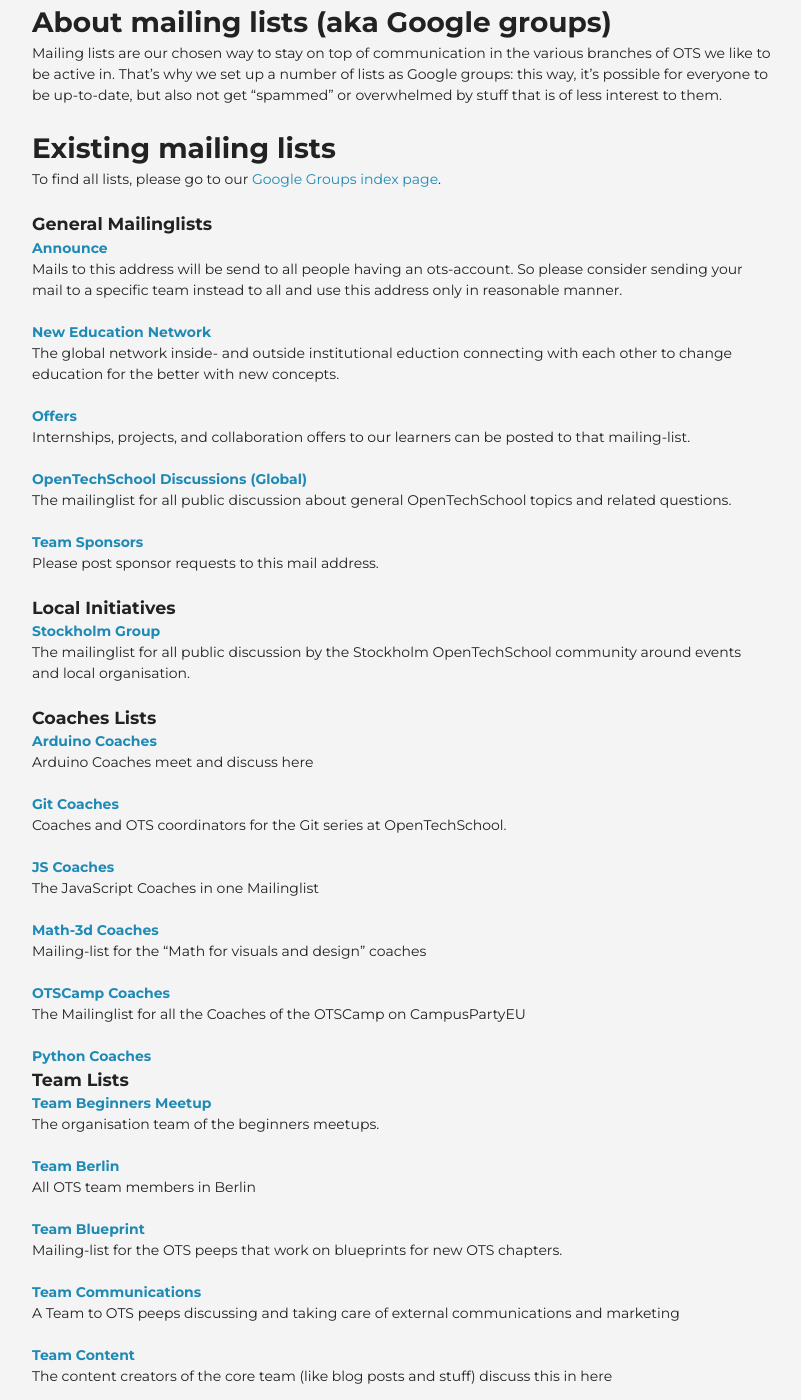
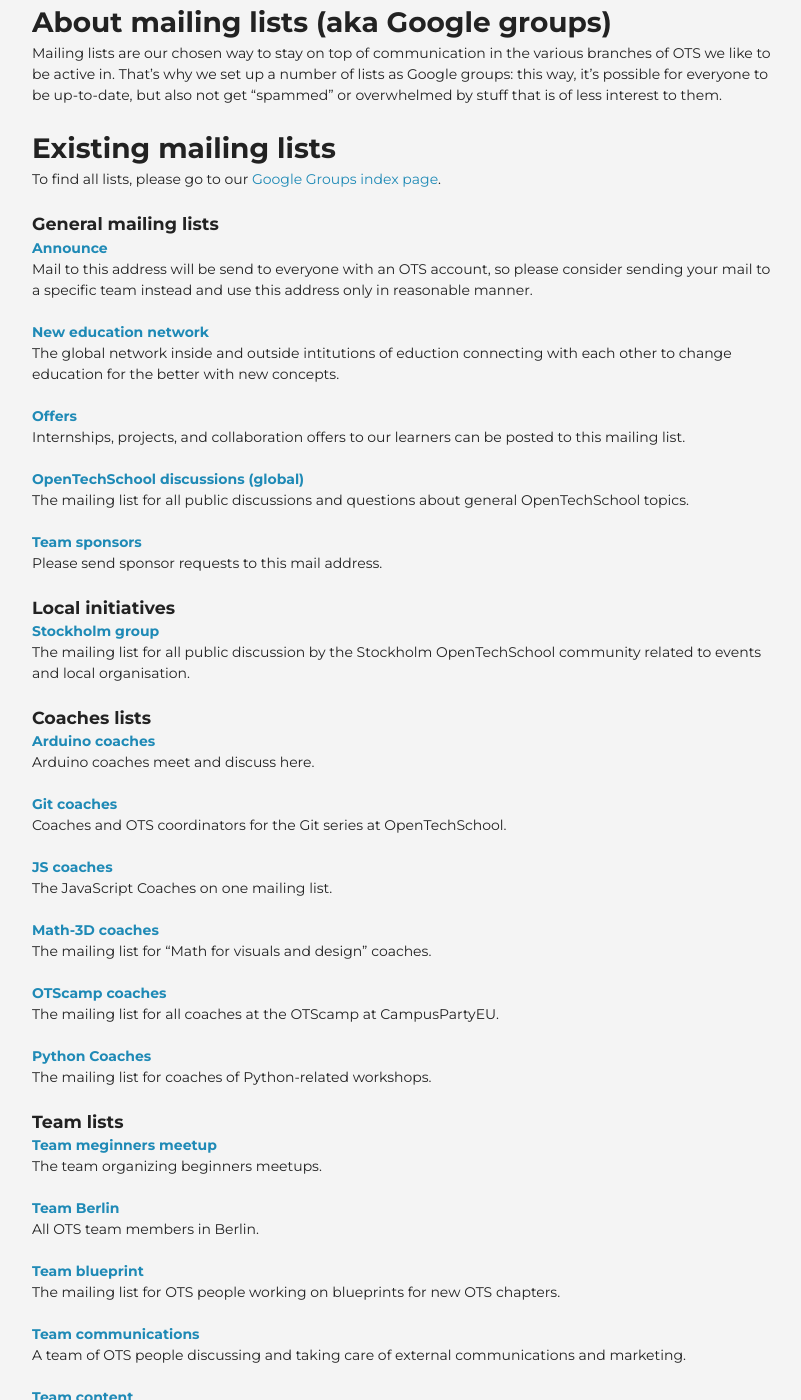
Before and after one commit to OpenTechSchool/www.opentechschool.org, a Jekyll site: the page built from handbooks/mailinglists.md, in a window 1280 px wide and 1400 px high, scrolled down 383 px. Shown: the whole window, without its empty margins (238-1039 px from the left). Built offline with Jekyll 4.4.1, drawn with Linux system fonts in a browser that asks for light colours; nearby versions of some CDN libraries; some of the changed text lies outside the part shown.

Commit message:
copyediting

```diff
--- a/_includes/groups_list.md
+++ b/_includes/groups_list.md
@@ -1,115 +1,115 @@
 
-
-### General Mailinglists
+### General mailing lists
 
 #### [Announce](https://groups.google.com/a/opentechschool.org/forum/?fromgroups#!forum/announce)
 
-Mails to this address will be send to all people having an ots-account. So please consider sending your mail to a specific team instead to all and use this address only in reasonable manner.
+Mail to this address will be send to everyone with an OTS account, so please consider sending your mail to a specific team instead and use this address only in reasonable manner.
 
 
-#### [New Education Network](https://groups.google.com/a/opentechschool.org/forum/?fromgroups#!forum/new.edu.network)
+#### [New education network](https://groups.google.com/a/opentechschool.org/forum/?fromgroups#!forum/new.edu.network)
 
-The global network inside- and outside institutional eduction connecting with each other to change education for the better with new concepts.
+The global network inside and outside intitutions of eduction connecting with each other to change education for the better with new concepts.
 
 
 #### [Offers](https://groups.google.com/a/opentechschool.org/forum/?fromgroups#!forum/offers)
 
-Internships, projects, and collaboration offers to our learners can be posted to that mailing-list.
+Internships, projects, and collaboration offers to our learners can be posted to this mailing list.
 
 
-#### [OpenTechSchool Discussions (Global)](https://groups.google.com/a/opentechschool.org/forum/?fromgroups#!forum/discuss.global)
+#### [OpenTechSchool discussions (global)](https://groups.google.com/a/opentechschool.org/forum/?fromgroups#!forum/discuss.global)
 
-The mailinglist for all public discussion about general OpenTechSchool topics and related questions.
+The mailing list for all public discussions and questions about general OpenTechSchool topics.
 
 
-#### [Team Sponsors](https://groups.google.com/a/opentechschool.org/forum/?fromgroups#!forum/sponsors)
+#### [Team sponsors](https://groups.google.com/a/opentechschool.org/forum/?fromgroups#!forum/sponsors)
 
-Please post sponsor requests to this mail address.
+Please send sponsor requests to this mail address.
 
-### Local Initiatives
+### Local initiatives
 
-#### [Stockholm Group](https://groups.google.com/a/opentechschool.org/forum/?fromgroups#!forum/discuss.stockholm)
+#### [Stockholm group](https://groups.google.com/a/opentechschool.org/forum/?fromgroups#!forum/discuss.stockholm)
 
-The mailinglist for all public discussion by the Stockholm OpenTechSchool community around events and local organisation.
+The mailing list for all public discussion by the Stockholm OpenTechSchool community related to events and local organisation.
 
-### Coaches Lists
+### Coaches lists
 
-#### [Arduino Coaches](https://groups.google.com/a/opentechschool.org/forum/?fromgroups#!forum/coaches.arduino)
+#### [Arduino coaches](https://groups.google.com/a/opentechschool.org/forum/?fromgroups#!forum/coaches.arduino)
 
-Arduino Coaches meet and discuss here
+Arduino coaches meet and discuss here.
 
 
-#### [Git Coaches](https://groups.google.com/a/opentechschool.org/forum/?fromgroups#!forum/coaches.git)
+#### [Git coaches](https://groups.google.com/a/opentechschool.org/forum/?fromgroups#!forum/coaches.git)
 
 Coaches and OTS coordinators for the Git series at OpenTechSchool.
 
 
-#### [JS Coaches](https://groups.google.com/a/opentechschool.org/forum/?fromgroups#!forum/coaches.js)
+#### [JS coaches](https://groups.google.com/a/opentechschool.org/forum/?fromgroups#!forum/coaches.js)
 
-The JavaScript Coaches in one Mailinglist
+The JavaScript Coaches on one mailing list.
 
 
-#### [Math-3d Coaches](https://groups.google.com/a/opentechschool.org/forum/?fromgroups#!forum/coaches.math-3d)
+#### [Math-3D coaches](https://groups.google.com/a/opentechschool.org/forum/?fromgroups#!forum/coaches.math-3d)
 
-Mailing-list for the "Math for visuals and design" coaches
+The mailing list for "Math for visuals and design" coaches.
 
 
-#### [OTSCamp Coaches](https://groups.google.com/a/opentechschool.org/forum/?fromgroups#!forum/coaches.otscamp)
+#### [OTScamp coaches](https://groups.google.com/a/opentechschool.org/forum/?fromgroups#!forum/coaches.otscamp)
 
-The Mailinglist for all the Coaches of the OTSCamp on CampusPartyEU
+The mailing list for all coaches at the OTScamp at CampusPartyEU.
 
 
 #### [Python Coaches](https://groups.google.com/a/opentechschool.org/forum/?fromgroups#!forum/coaches.python)
 
+The mailing list for coaches of Python-related workshops.
 
 
-### Team Lists
+### Team lists
 
-#### [Team Beginners Meetup](https://groups.google.com/a/opentechschool.org/forum/?fromgroups#!forum/team.beginners-meetup)
+#### [Team meginners meetup](https://groups.google.com/a/opentechschool.org/forum/?fromgroups#!forum/team.beginners-meetup)
 
-The organisation team of the beginners meetups.
+The team organizing beginners meetups.
 
 
 #### [Team Berlin](https://groups.google.com/a/opentechschool.org/forum/?fromgroups#!forum/team.berlin)
 
-All OTS team members in Berlin
+All OTS team members in Berlin.
 
 
-#### [Team Blueprint](https://groups.google.com/a/opentechschool.org/forum/?fromgroups#!forum/team.blueprint)
+#### [Team blueprint](https://groups.google.com/a/opentechschool.org/forum/?fromgroups#!forum/team.blueprint)
 
-Mailing-list for the OTS peeps that work on blueprints for new OTS chapters.
+The mailing list for OTS people working on blueprints for new OTS chapters.
 
 
-#### [Team Communications](https://groups.google.com/a/opentechschool.org/forum/?fromgroups#!forum/team.communications)
+#### [Team communications](https://groups.google.com/a/opentechschool.org/forum/?fromgroups#!forum/team.communications)
 
-A Team to OTS peeps discussing and taking care of external communications and marketing
+A team of OTS people discussing and taking care of external communications and marketing.
 
 
-#### [Team Content](https://groups.google.com/a/opentechschool.org/forum/?fromgroups#!forum/team.content)
+#### [Team content](https://groups.google.com/a/opentechschool.org/forum/?fromgroups#!forum/team.content)
 
-The content creators of the core team (like blog posts and stuff) discuss this in here
+The team creating and looking for content for the blog. Also available for copyediting!
 
 
-#### [Team Newthinking](https://groups.google.com/a/opentechschool.org/forum/?fromgroups#!forum/team.newthinking)
+#### [Team newthinking](https://groups.google.com/a/opentechschool.org/forum/?fromgroups#!forum/team.newthinking)
 
-This groups discusses and organises the involvement in the "summit of newthinking 2012" in Berlin - See:  http://newthinking.de/summit-of-newthinking/
+This groups discusses and organises OTS involvement in the "summit of newthinking 2012" in Berlin. See http://newthinking.de/summit-of-newthinking/
 
 
-#### [Team Online Courses](https://groups.google.com/a/opentechschool.org/forum/?fromgroups#!forum/team.online-courses)
+#### [Team online courses](https://groups.google.com/a/opentechschool.org/forum/?fromgroups#!forum/team.online-courses)
 
-Mailing-list for the OTS peeps organising events around online courses such as Coursera and Udacity.
+The mailing list for the OTS folks organising events around online courses, such as Coursera and Udacity.
 
 
 #### [Team Stockholm](https://groups.google.com/a/opentechschool.org/forum/?fromgroups#!forum/team.stockholm)
 
-All OTS team members in Stockholm and all those in other locations willing to help the Stockholm OTS Chapter.
+All OTS team members in Stockholm (and elsewhere, looking to help the Stockholm OTS Chapter).
 
 
-#### [Team Tech](https://groups.google.com/a/opentechschool.org/forum/?fromgroups#!forum/team.tech)
+#### [Team tech](https://groups.google.com/a/opentechschool.org/forum/?fromgroups#!forum/team.tech)
 
-The tech and administrative team of OTS
+The tech and administrative team of OTS.
 
 
-#### [Team Video](https://groups.google.com/a/opentechschool.org/forum/?fromgroups#!forum/team.video)
+#### [Team video](https://groups.google.com/a/opentechschool.org/forum/?fromgroups#!forum/team.video)
 
-For discussions around video recordings and video-related communication in the OTS team
+For discussions around video recordings and video-related communication.
```
